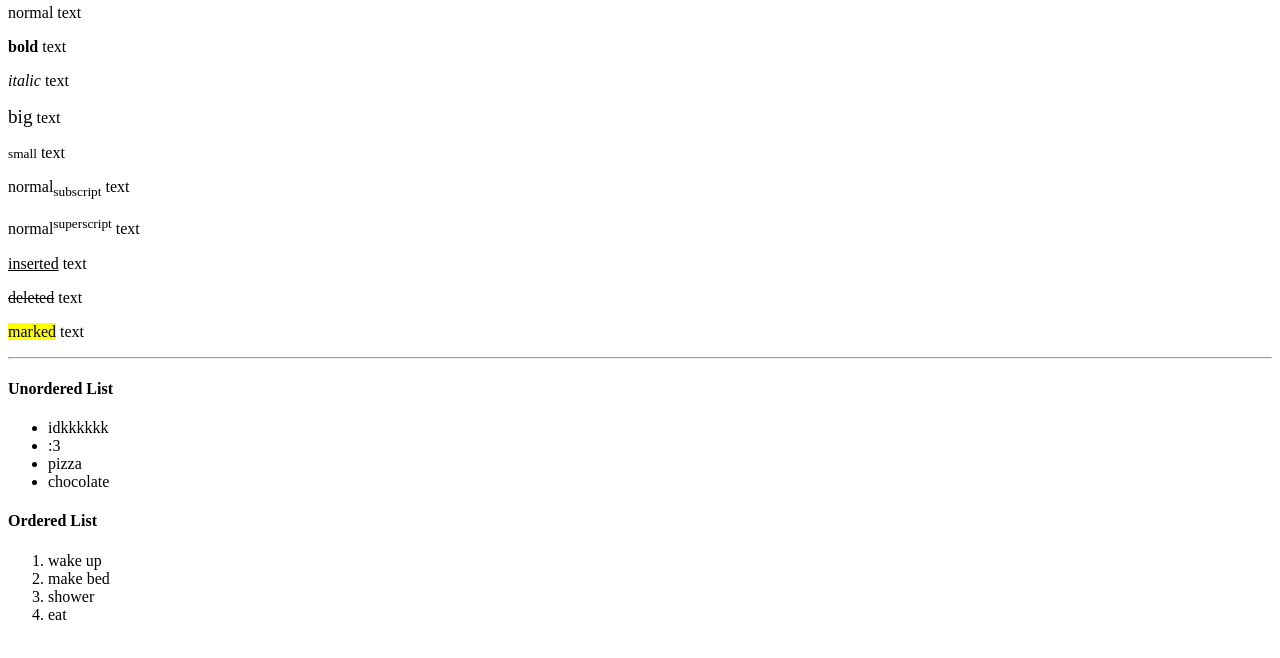
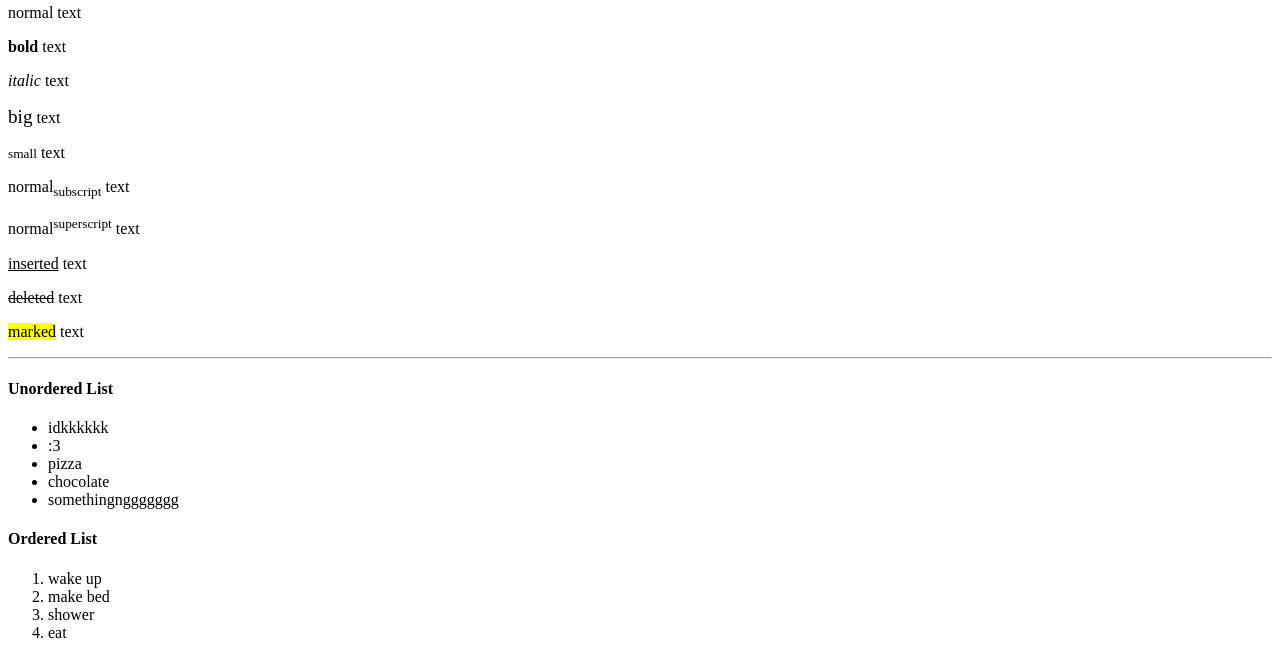
Before and after one commit to Fernando-debg/Web, a plain HTML site: page index.html in a window 1280 px wide. Shown: the part 425-1083 px from the top of the page. Drawn offline with Linux system fonts and the light colour scheme.

Commit message:
second commit

```diff
--- a/index.html
+++ b/index.html
@@ -73,6 +73,7 @@
         <li>:3</li>
         <li>pizza</li>
         <li>chocolate</li>
+        <li>somethingnggggggg</li>
     </ul>
 
     <h4><b>Ordered List</b></h4>
```
